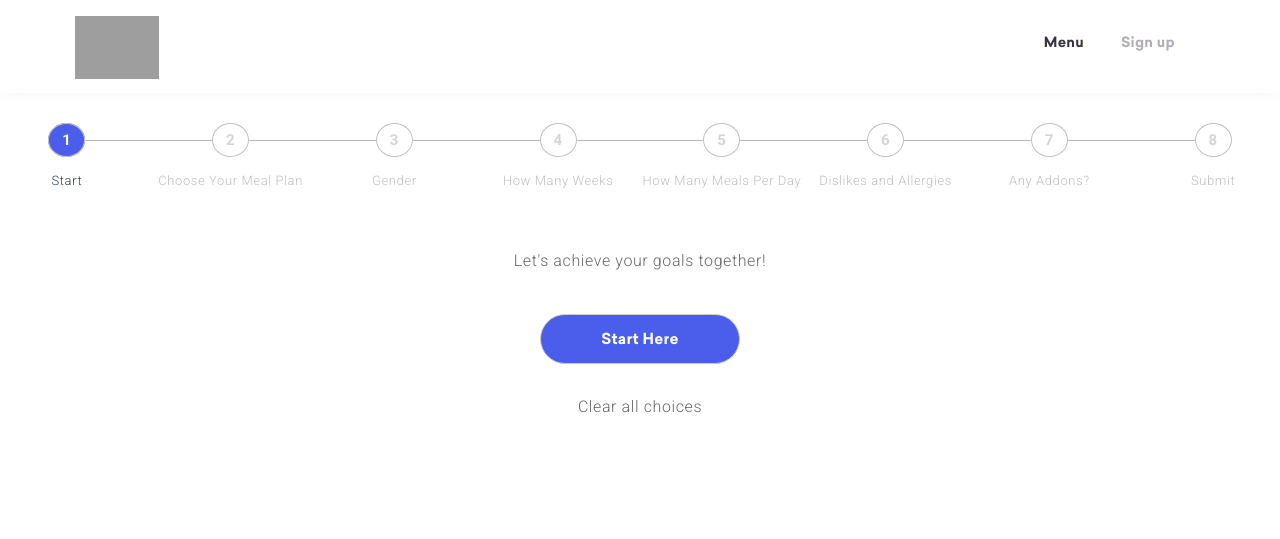
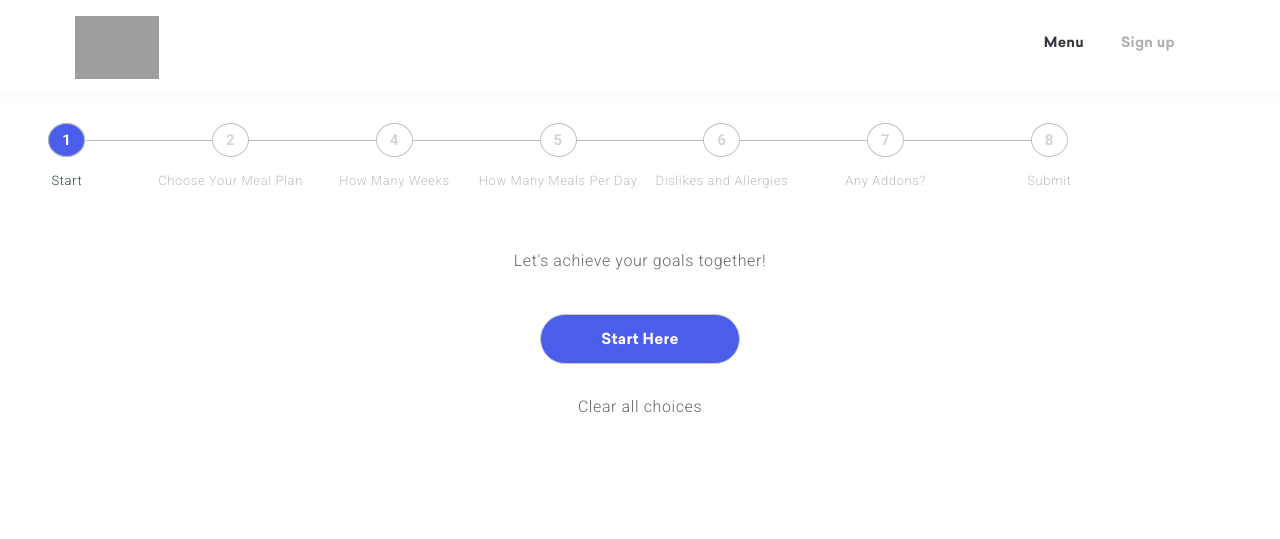
Before and after one commit to voragantivenugopal/athleat, a Django app: template static/templates/meal-builder.html in a window 1280 px wide. Shown: the top 539 px of the page. Run offline with Django 3.2, Linux system fonts and the light colour scheme; the template is opened without the code that fills it: most values are stand-ins (such as "Sample title", 1, 10 or a date in 2020); some libraries are stand-ins or nearby versions; grey boxes are pictures that could not be loaded.

Commit message:
Removing gender from start plan

```diff
--- a/static/templates/meal-builder.html
+++ b/static/templates/meal-builder.html
@@ -36,9 +36,9 @@
 			                                        <li data-target="#step2" class="">
 			                                            <a href="#tab2" data-toggle="tab"> <span class="step">2</span> <span id="mPlanTitle" class="title">Choose Your Meal Plan</span> </a>
 			                                        </li>
-			                                        <li data-target="#step3" class="">
+			                                        <!-- <li data-target="#step3" class="">
 			                                            <a href="#tab3" data-toggle="tab"> <span class="step">3</span> <span id="mGenderTitle" class="title">Gender</span> </a>
-			                                        </li>
+			                                        </li> -->
 			                                        <li data-target="#step4">
 			                                            <a href="#tab4" data-toggle="tab"> <span class="step">4</span> <span id="mWeeksTitle" class="title">How Many Weeks</span> </a>
 			                                        </li>
@@ -78,13 +78,13 @@
 				                                        <span class="btn btn-default mChooseMealPlanBtn" data-mChoosePlan='Customized'>Customized</span>
 				                                    </div>
 			                                    </div>
-			                                    <div class="tab-pane" id="tab3">
+			                                    <!-- <div class="tab-pane" id="tab3">
 			                                       	<h5>Gender</h5>
 			                                       	<div id="mGenderBtn">
 				                                       	<span class="btn btn-default mGenderBtn" data-mGender='Male'>Male</span>
 														<span class="btn btn-default mGenderBtn" data-mGender='Female'>Female</span>
 													</div>
-			                                    </div>
+			                                    </div> -->
 			                                    <div class="tab-pane" id="tab4">
 			                                       <h5>For how many weeks?</h5>
 													<div id="mHowManyWeeksBtn">
```
Also changed, not shown: 1 other file.
